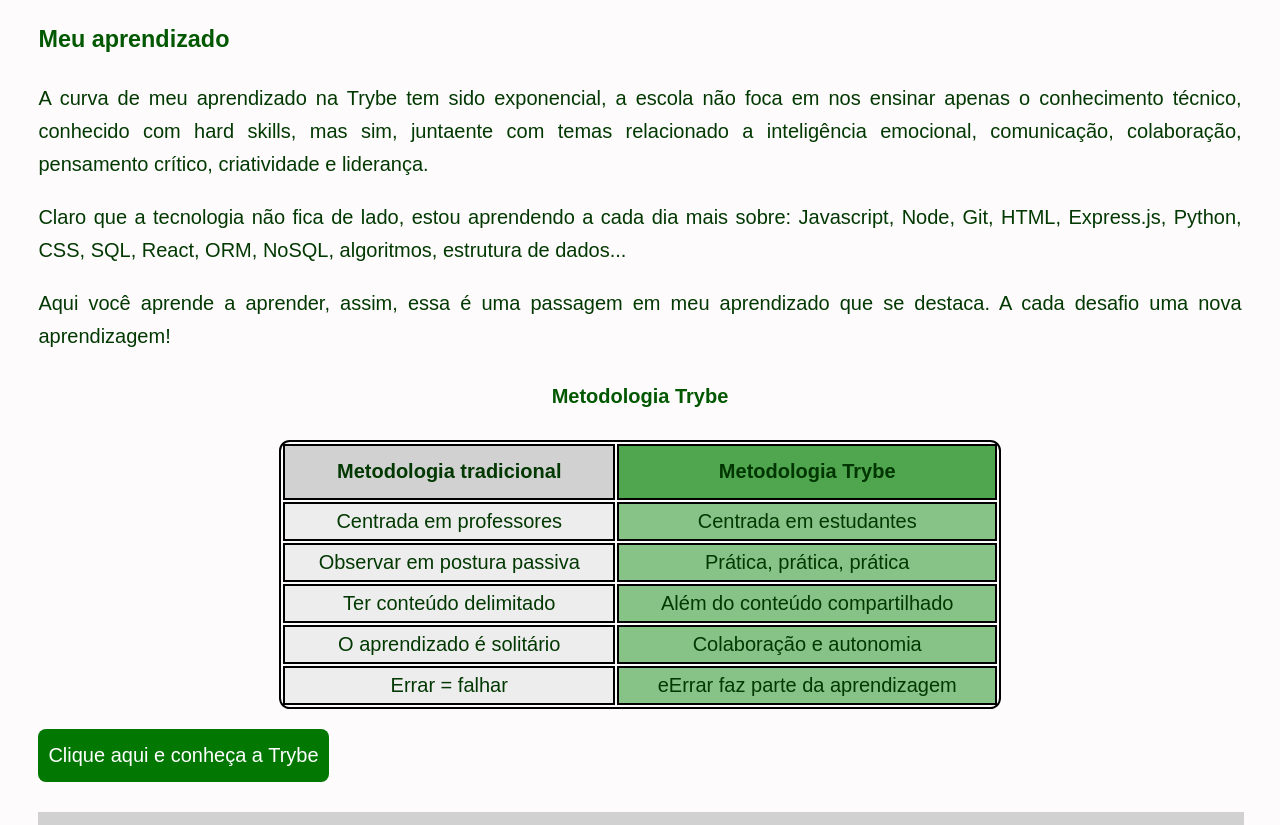
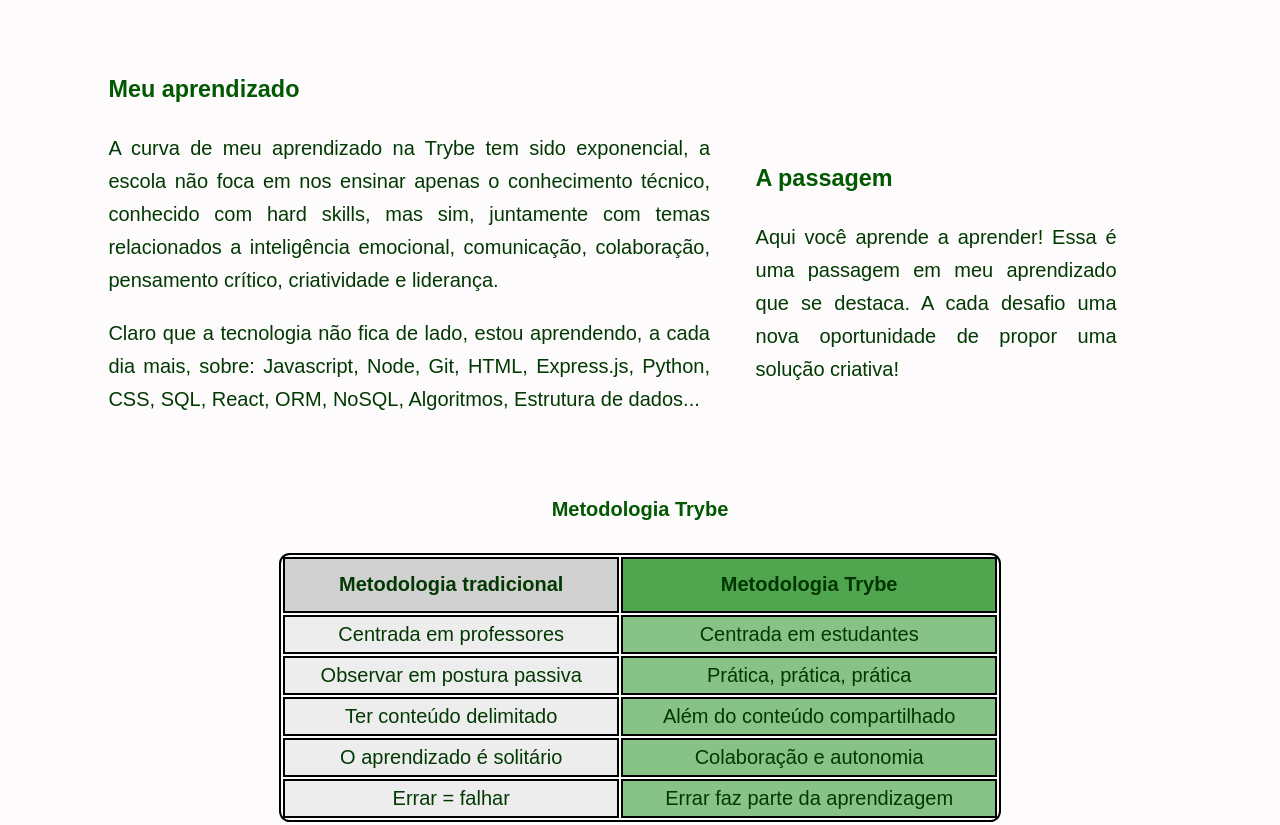
Before and after one commit to Gildeir/Lessons-learned-project-fundamentals, a website: page index.html in a window 1280 px wide. Shown: the part 1194-2019 px from the top of the page. Drawn offline with Linux system fonts and the light colour scheme.

Commit message:
Colocando a section and aside um do lado do outro

```diff
--- a/index.html
+++ b/index.html
@@ -4,9 +4,9 @@
     <meta charset="UTF-8">
     <meta http-equiv="X-UA-Compatible" content="IE=edge">
     <meta name="viewport" content="width=device-width, initial-scale=1.0">
-    <title>Trybe</title>
+    <title>Lições Trybe</title>
+    <link rel="stylesheet" href="style.css">
 </head>
-<link rel="stylesheet" href="style.css">
 <body>
     <header id=cabecalho>
 
@@ -51,20 +51,23 @@
         <li>SQL</li>
     </ul>
 
-    <article>
-        <H3>Meu aprendizado</H3>
-        <p>A curva de meu aprendizado na Trybe tem sido exponencial, a escola não foca em nos ensinar apenas o conhecimento técnico, conhecido com hard skills, mas sim, juntaente com temas relacionado a inteligência emocional, comunicação, colaboração, pensamento crítico, criatividade e liderança.  </p>
-        <p>Claro que a tecnologia não fica de lado, estou aprendendo a cada dia mais sobre: Javascript, Node, Git, HTML, Express.js, Python, CSS, SQL, React, ORM, NoSQL, algoritmos, estrutura de dados...</p>
-    </article>
+    <div class=aprendizado>
 
-    <section>
-        <aside>
+        <article class=lado-esquerdo>
+            <h3>Meu aprendizado</h3>
+            <p>A curva de meu aprendizado na Trybe tem sido exponencial, a escola não foca em nos ensinar apenas o conhecimento técnico, conhecido com hard skills, mas sim, juntamente com temas relacionados a inteligência emocional, comunicação, colaboração, pensamento crítico, criatividade e liderança.  </p>
+            <p>Claro que a tecnologia não fica de lado, estou aprendendo, a cada dia mais, sobre: Javascript, Node, Git, HTML, Express.js, Python, CSS, SQL, React, ORM, NoSQL, Algoritmos, Estrutura de dados...</p>
+        </article>
 
-            <P> Aqui você aprende a aprender, assim, essa é uma passagem em meu aprendizado que se destaca. A cada desafio uma nova aprendizagem!</P>
-
-        </aside>
+        <section class=lado-direito>
+            <aside>
+                <h3>A passagem</h3>
+                <P> Aqui você aprende a aprender! Essa é uma passagem em meu aprendizado que se destaca. A cada desafio uma nova oportunidade de propor uma solução criativa!</P>
+            </aside>
 
         </section>
+
+    </div>
 
         <h4>Metodologia Trybe</h4>
 
@@ -91,7 +94,7 @@
             </tr>
             <tr>
                 <td>Errar = falhar</td>
-                <td class=trybe>eErrar faz parte da aprendizagem</td>
+                <td class=trybe>Errar faz parte da aprendizagem</td>
             </tr>
         </table>
 
--- a/style.css
+++ b/style.css
@@ -1,3 +1,6 @@
+
+
+
 
 body{
     font-size: 20px;
@@ -24,6 +27,7 @@
 
 h2,h3,h4{
     color: rgb(1, 88, 1);
+    text-align: left;
 }
 
 #minha_foto{
@@ -116,7 +120,7 @@
    }
 
 
-footer{
+   footer{
 
     background-color:rgba(128, 128, 128, 0.349);
     color: black;
@@ -128,7 +132,32 @@
     padding: 1px 1px;
     width: 100%;
     margin-top:30px;
+}
+
+.aprendizado{
+    padding: 30px 30px 30px 30px;
+    width: 100%;
+    margin: auto;
+    display: inline;
+
+    }
+
+   .lado-esquerdo{
+       width: 50%;
+       padding: 30px 40px;
+       display: inline-block;
 
 
+   }
 
-}
+   .lado-direito{
+       width: 30%;
+       display: inline-block
+
+
+   }
+   .lado-direito aside{
+    float: left;
+    margin-top: auto;
+
+   }
```
